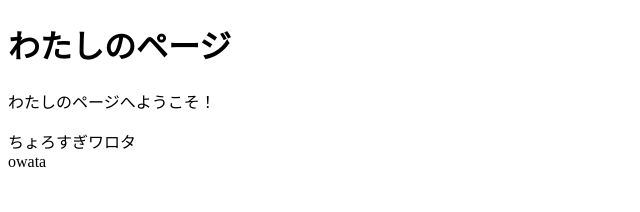
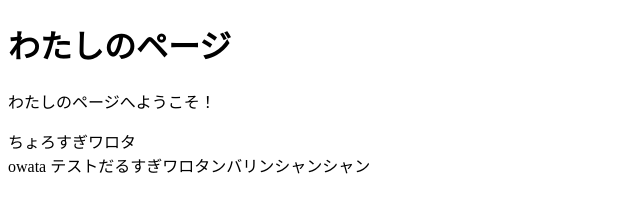
Before and after one commit to KK6152/testsite, a plain HTML site: page index.html in a window 1280 px wide. Shown: the whole page, without its empty margins (0-640 px from the left). Drawn offline with Linux system fonts and the light colour scheme.

Commit message:
５回目

```diff
--- a/index.html
+++ b/index.html
@@ -8,7 +8,7 @@
 <p>わたしのページへようこそ！</p>
 <p>
     ちょろすぎワロタ<br>owata
-
+    テストだるすぎワロタンバリンシャンシャン
 </p>
 </body>
 </html>
```
